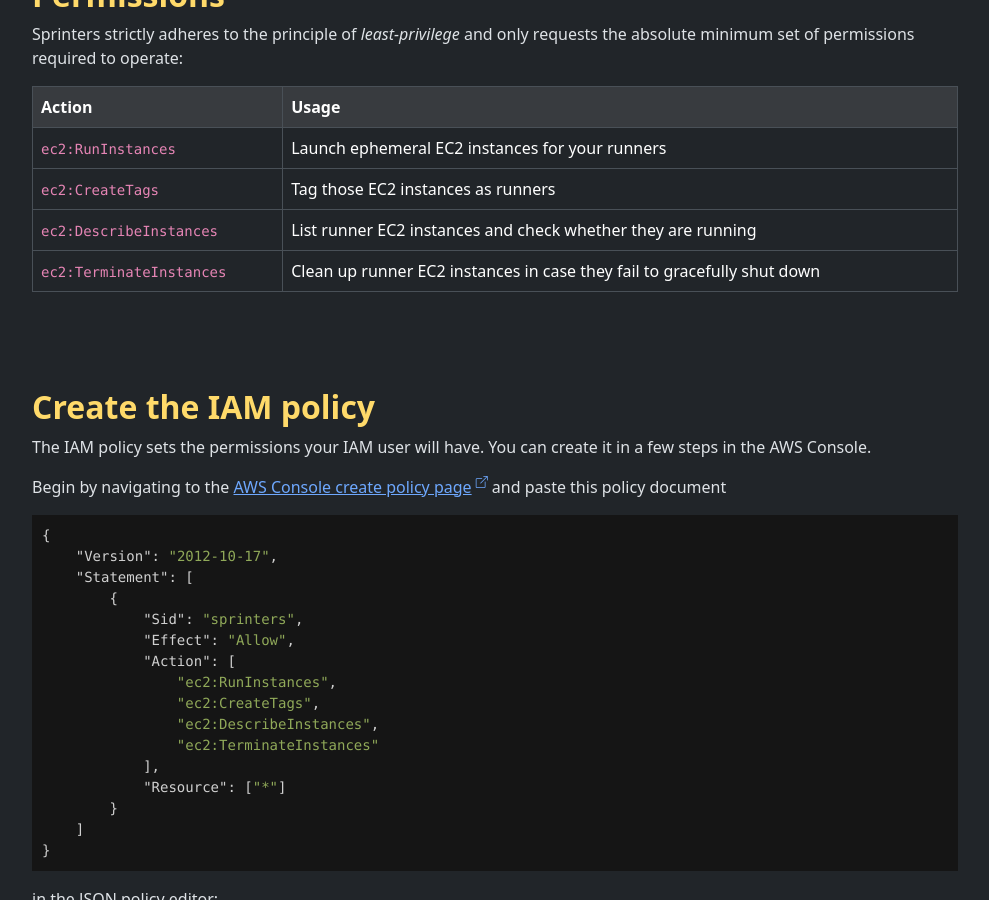
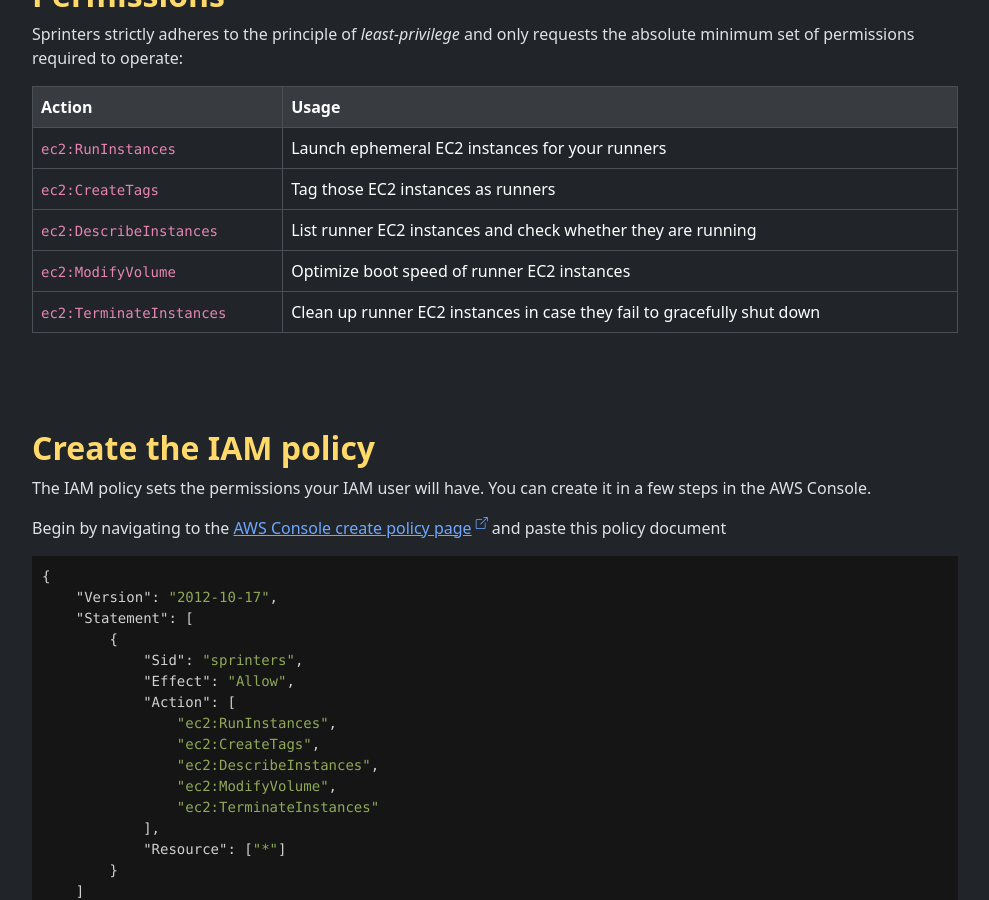
Before and after one commit to sprinters-sh/sprinters.sh, a Jekyll site: the page built from docs/setup/aws.md, in a window 1280 px wide and 900 px high, scrolled down 450 px. Shown: the whole window, without its empty margins (240-1229 px from the left). Built offline with Jekyll 4.4.1, drawn with Linux system fonts in a browser that asks for light colours.

Commit message:
Updated AWS permissions

```diff
--- a/docs/setup/aws.md
+++ b/docs/setup/aws.md
@@ -40,6 +40,10 @@
         <td>List runner EC2 instances and check whether they are running</td>
     </tr>
     <tr>
+        <td><code>ec2:ModifyVolume</code></td>
+        <td>Optimize boot speed of runner EC2 instances</td>
+    </tr>
+    <tr>
         <td><code>ec2:TerminateInstances</code></td>
         <td>Clean up runner EC2 instances in case they fail to gracefully shut down</td>
     </tr>
@@ -65,6 +69,7 @@
                 "ec2:RunInstances",
                 "ec2:CreateTags",
                 "ec2:DescribeInstances",
+                "ec2:ModifyVolume",
                 "ec2:TerminateInstances"
             ],
             "Resource": ["*"]
```
